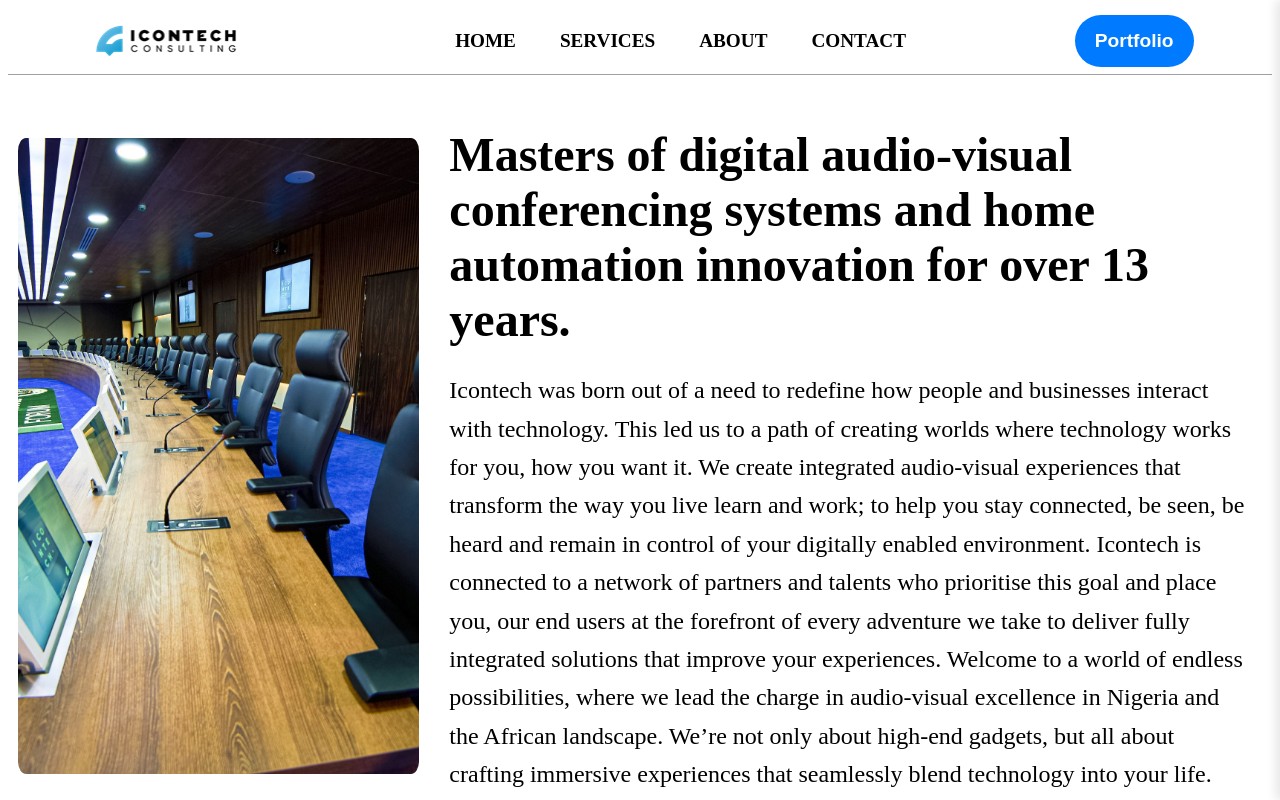
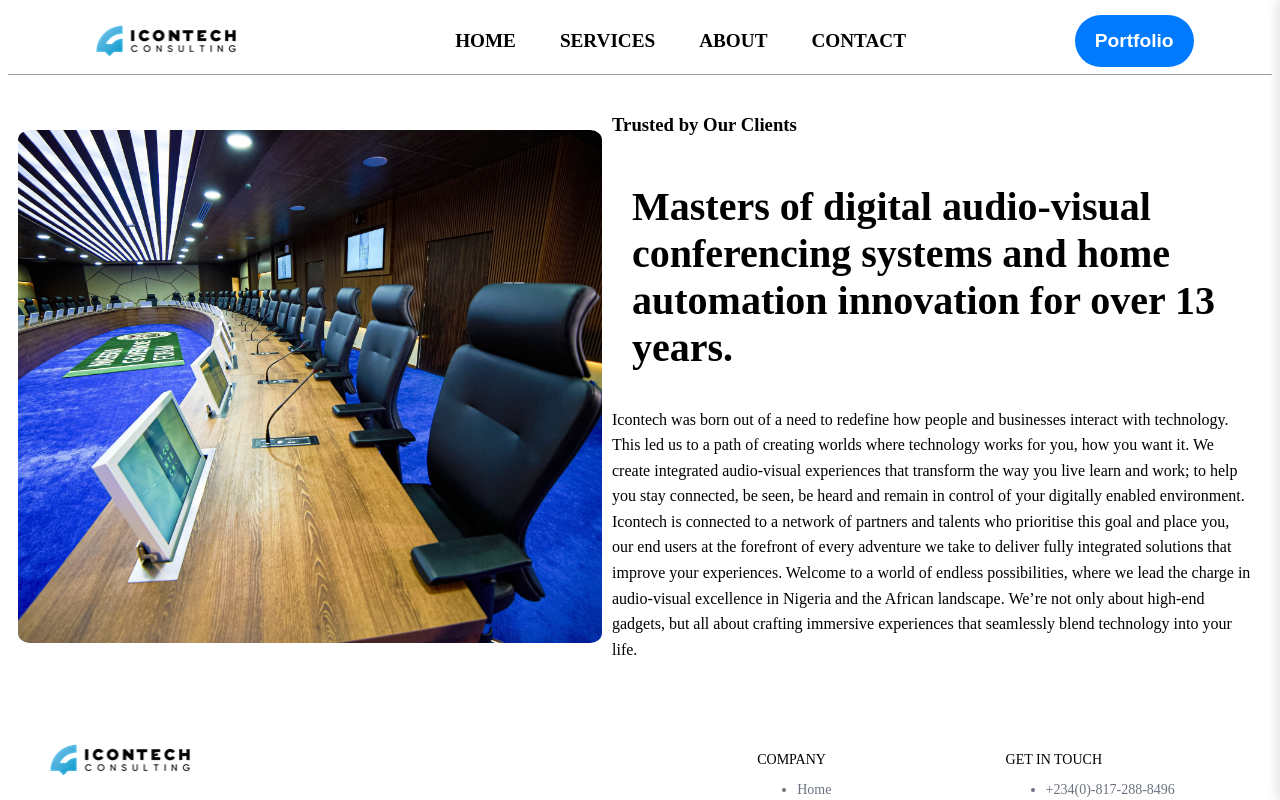
Before and after one commit to TheMakDev/icon-tech, a React (Vite) app: page /about in a window 1280 px wide. Shown: the top 800 px of the page. Built offline with nearby package versions, Linux system fonts and the light colour scheme.

Commit message:
about page

```diff
--- a/src/Pages/About.jsx
+++ b/src/Pages/About.jsx
@@ -8,6 +8,7 @@ const About = () => {
         <img src={about_img} alt="" />
         </div>
       <div className="about-right">
+        <h3>Trusted by Our Clients</h3>
         <h1>Masters of digital audio-visual conferencing systems and home automation innovation for over 13 years.</h1>
         <p>Icontech was born out of a need to redefine how people and businesses
           interact with technology. This led us to a path of creating worlds where technology works for you, how you want it.
--- a/src/Pages/about.css
+++ b/src/Pages/about.css
@@ -26,16 +26,19 @@
 }
 .about-right {
   flex: 2;
-  padding-left: 20px;
+  padding-left: 10px 20px;
+  width: 100%;
+  max-width: 40rem;
 }
 
 .about-right h1 {
   margin-bottom: 10px;
-  font-size: 3em;
+  font-size: 2.5em;
   font-weight: 700;
+  padding: 20px;
 }
 
 .about-right p {
   line-height: 1.6;
-  font-size: 1.5em;
+  font-size: 1em;
 }
--- a/src/index.css
+++ b/src/index.css
@@ -1,7 +1,9 @@
-@import url('https://fonts.googleapis.com/css2?family=Outfit:wght@100..900&display=swap');
-*{
+@import url('https://fonts.googleapis.com/css2?family=Inter:wght@400;700;900&display=swap');
+
+body {
+    font-family: 'Inter', sans-serif;
+    background-color: #FFFFFF;
+    color: #000000;
     margin: 0;
     padding: 0;
-    box-sizing: border-box;
-    font-family: "Outfit", serif;
 }
```
